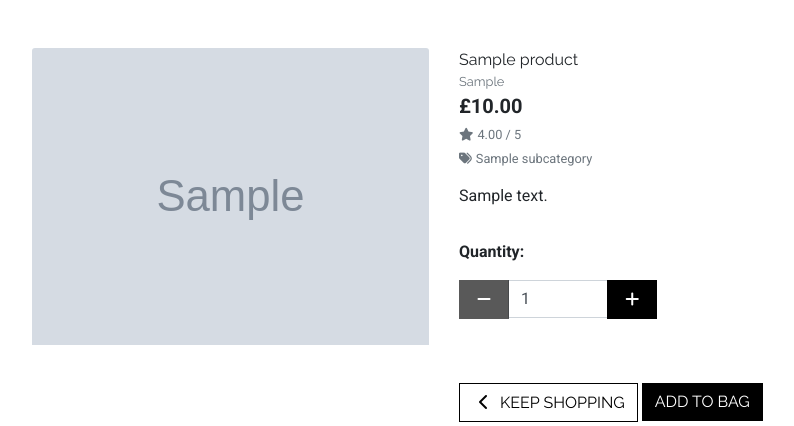
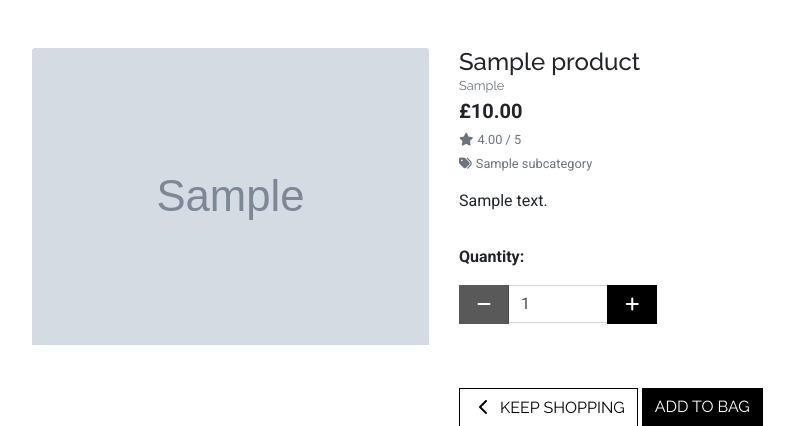
Before and after one commit to theopmw/leftfield-clothing, a Django app: a page that uses products/templates/products/product_detail.html in a window 1280 px wide. Shown: the part 165-591 px from the top of the page, without its empty margins (196-990 px from the left). Run offline with Django 3.2, Linux system fonts and the light colour scheme; tables that the repository leaves empty hold one stand-in row (values such as "Sample post"); grey boxes marked "Sample" are stand-in pictures; parts of the project's set-up code (start-up, migrations or seed data) failed here and were passed over; some libraries are stand-ins or nearby versions.

Commit message:
Update product name to h4

```diff
--- a/products/templates/products/product_detail.html
+++ b/products/templates/products/product_detail.html
@@ -28,7 +28,7 @@
             </div>
             <div class="col-12 col-md-6 col-lg-4">
                 <div class="product-details-container mb-5 mt-md-5">
-                    <p class="font-raleway mb-0">{{ product.name }}</p>
+                    <h4 class="font-raleway mb-0">{{ product.name }}</h4>
                     <p class="small font-raleway mb-0 text-left text-muted">{{ product.brand }}</p>
                     <!-- {% if product.brand %}
                         <p class="small mt-1 mb-0">
```
